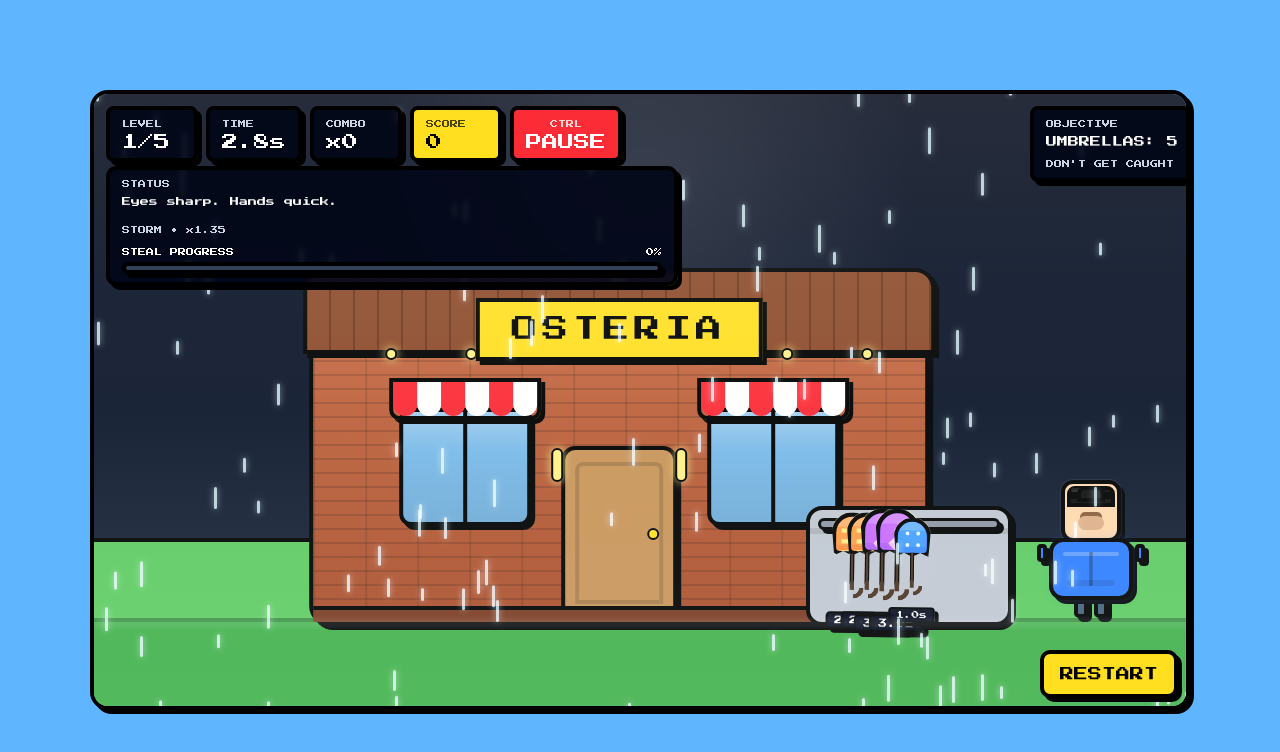
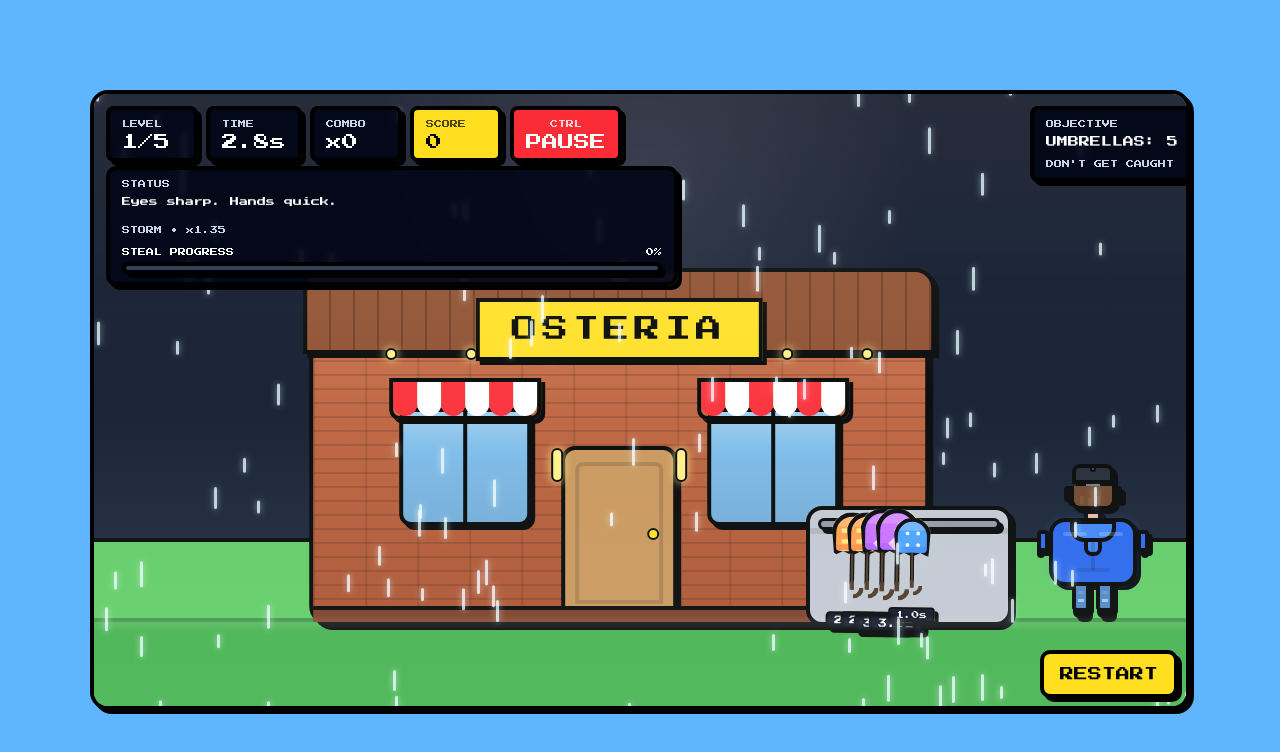
Before and after one commit to tomadinicamilla-png/ombrelli-heist-game, a React (Vite) app: page / in a window 1280 px wide. Both pictures are taken after a click on the button "START GAME". Shown: the top 752 px of the page. Built offline with nearby package versions, Linux system fonts and the light colour scheme; the HTML template or start-up script is replaced by a standard one.

Commit message:
newplayerback

```diff
--- a/src/OmbrelliHeistGame.tsx
+++ b/src/OmbrelliHeistGame.tsx
@@ -808,7 +808,7 @@ function PlayerBack({
       <motion.div
         animate={
           stealing
-            ? { y: [0, -2, 0, -1, 0], scaleY: [1, 0.97, 1.03, 1] }
+            ? { y: [0, -2, 0, -1, 0], scaleY: [1, 0.98, 1.02, 1] }
             : danger
               ? { scaleX: [1, 1.02, 1] }
               : { y: 0, scaleY: 1, scaleX: 1 }
@@ -824,7 +824,7 @@ function PlayerBack({
         <div className="relative flex flex-col items-center">
           {carrying && (
             <motion.div
-              className="absolute -left-10 top-4 -rotate-[30deg]"
+              className="absolute -left-10 top-5 -rotate-[30deg]"
               initial={{ opacity: 0, x: 8, scale: 0.92 }}
               animate={{ opacity: 1, x: 0, scale: [1, 1.05, 1] }}
               exit={{ opacity: 0 }}
@@ -845,60 +845,109 @@ function PlayerBack({
             </motion.div>
           )}
 
+          {/* HEAD */}
           <div
-            className="relative w-[60px] h-[62px] rounded-[12px] border-4 border-black bg-[#ffd8ad]"
-            style={{
-              boxShadow: danger
-                ? "0 0 0 2px rgba(255,245,157,.28), 0 0 14px rgba(255,255,255,.08), 4px 4px 0 #000"
-                : "0 0 0 1px rgba(255,255,255,.08), 4px 4px 0 #000",
-            }}
+            className="relative w-[62px] h-[58px]"
+            style={{ filter: danger ? "drop-shadow(0 0 6px rgba(255,255,255,.12))" : "none" }}
           >
-            <div className="absolute inset-x-[2px] top-[2px] h-[17px] rounded-t-[8px] bg-[#101010] border-4 border-black" />
-            <div className="absolute inset-x-[2px] top-[15px] h-[8px] bg-[#101010] border-x-4 border-b-4 border-black" />
-            <div className="absolute left-[6px] top-[4px] w-[12px] h-[4px] bg-white/10 rounded-full" />
-            <div className="absolute left-1/2 -translate-x-1/2 top-[28px] w-[22px] h-[10px] bg-[#8b5e3c] rounded-full" />
-            <div className="absolute left-1/2 -translate-x-1/2 bottom-[8px] w-[26px] h-[14px] bg-[#deb089] rounded-full" />
-            <div className="absolute left-1/2 -translate-x-1/2 top-[8px] w-[44px] h-[7px] bg-black rounded-full" />
-            <div className="absolute left-1/2 -translate-x-1/2 top-[2px] w-[28px] h-[16px] bg-[#101010] rounded-t-[8px] border-4 border-black" />
+            {/* ears */}
+            <div
+              className="absolute left-[2px] top-[22px] w-[8px] h-[16px] border-4 border-black bg-[#ffd8ad] rounded-[4px]"
+              style={pxShadow()}
+            />
+            <div
+              className="absolute right-[2px] top-[22px] w-[8px] h-[16px] border-4 border-black bg-[#ffd8ad] rounded-[4px]"
+              style={pxShadow()}
+            />
+
+            {/* cap back */}
+            <div
+              className="absolute left-1/2 -translate-x-1/2 top-0 w-[42px] h-[20px] border-4 border-black bg-[#1f2430] rounded-t-[8px]"
+              style={pxShadow()}
+            />
+            {/* cap top button */}
+            <div className="absolute left-1/2 -translate-x-1/2 top-[2px] w-[6px] h-[6px] bg-[#4b5563] rounded-full border-2 border-black" />
+            {/* cap opening */}
+            <div className="absolute left-1/2 -translate-x-1/2 top-[18px] w-[24px] h-[8px] border-4 border-black bg-[#111827] rounded-[4px]" />
+            {/* cap strap */}
+            <div className="absolute left-1/2 -translate-x-1/2 top-[20px] w-[14px] h-[4px] bg-[#6b7280]" />
+
+            {/* hair */}
+            <div
+              className="absolute left-1/2 -translate-x-1/2 top-[22px] w-[46px] h-[24px] border-x-4 border-b-4 border-black bg-[#6b4226] rounded-b-[10px]"
+              style={pxShadow()}
+            />
+            <div className="absolute left-[18px] top-[32px] w-[4px] h-[8px] bg-[#7a4a2b]" />
+            <div className="absolute left-[26px] top-[34px] w-[4px] h-[8px] bg-[#7a4a2b]" />
+            <div className="absolute left-[34px] top-[32px] w-[4px] h-[8px] bg-[#7a4a2b]" />
+
+            {/* neck */}
+            <div
+              className="absolute left-1/2 -translate-x-1/2 bottom-0 w-[18px] h-[12px] border-4 border-black bg-[#f0bf96] rounded-[4px]"
+              style={pxShadow()}
+            />
           </div>
 
+          {/* HOODIE */}
           <div
-            className="-mt-1 relative w-[84px] h-[62px] rounded-[14px] border-4 border-black bg-[#2f7dff]"
+            className="-mt-1 relative w-[88px] h-[68px] rounded-[16px] border-4 border-black bg-[#2563eb]"
             style={{ boxShadow: "0 0 10px rgba(59,130,246,.18), 4px 4px 0 #000" }}
           >
-            <div className="absolute inset-x-[10px] top-[10px] h-[4px] bg-white/25 rounded-full" />
-            <div className="absolute left-1/2 -translate-x-1/2 top-[10px] bottom-[10px] w-[4px] bg-black/12" />
-            <div className="absolute left-1/2 -translate-x-1/2 top-[10px] bottom-[10px] w-[3px] bg-black/20" />
-            <div className="absolute inset-x-[14px] bottom-[10px] h-[6px] bg-black/10 rounded-full" />
+            {/* hood */}
+            <div className="absolute left-1/2 -translate-x-1/2 -top-[2px] w-[46px] h-[22px] border-4 border-black bg-[#3b82f6] rounded-b-[14px]" />
+            <div className="absolute left-1/2 -translate-x-1/2 top-[16px] w-[18px] h-[18px] border-4 border-black bg-[#3b82f6] rounded-b-[8px]" />
+
+            {/* shoulders light */}
+            <div className="absolute left-[10px] top-[10px] w-[24px] h-[4px] bg-white/20 rounded-full" />
+            <div className="absolute right-[10px] top-[10px] w-[24px] h-[4px] bg-white/20 rounded-full" />
+
+            {/* central seam */}
+            <div className="absolute left-1/2 -translate-x-1/2 top-[18px] bottom-[12px] w-[4px] bg-black/15" />
+
+            {/* pocket shadow */}
+            <div className="absolute left-1/2 -translate-x-1/2 bottom-[10px] w-[34px] h-[4px] bg-black/10 rounded-full" />
           </div>
 
-          <div className="-mt-1 flex gap-[6px]">
-            <motion.div
-              className="w-[14px] h-[22px] rounded-b-[5px] border-4 border-black bg-[#45627a]"
-              style={pxShadow()}
-              animate={stealing ? { y: [0, -1, 1, 0] } : { y: 0 }}
-              transition={
-                stealing ? { repeat: Infinity, duration: 0.22 } : { duration: 0.2 }
-              }
-            />
-            <motion.div
-              className="w-[14px] h-[22px] rounded-b-[5px] border-4 border-black bg-[#45627a]"
-              style={pxShadow()}
-              animate={stealing ? { y: [1, 0, -1, 0] } : { y: 0 }}
-              transition={
-                stealing ? { repeat: Infinity, duration: 0.22 } : { duration: 0.2 }
-              }
-            />
-          </div>
-
+          {/* ARMS */}
           <div
-            className="absolute -left-[12px] top-[64px] w-[10px] h-[18px] rounded-[4px] border-4 border-black bg-[#2f7dff]"
+            className="absolute -left-[12px] top-[66px] w-[12px] h-[22px] rounded-[4px] border-4 border-black bg-[#2563eb]"
             style={pxShadow()}
           />
           <div
-            className="absolute -right-[12px] top-[64px] w-[10px] h-[18px] rounded-[4px] border-4 border-black bg-[#2f7dff]"
+            className="absolute -right-[12px] top-[66px] w-[12px] h-[22px] rounded-[4px] border-4 border-black bg-[#2563eb]"
             style={pxShadow()}
           />
+          <div className="absolute -left-[12px] top-[84px] w-[8px] h-[10px] bg-[#ffd8ad] border-4 border-black rounded-b-[4px]" />
+          <div className="absolute -right-[12px] top-[84px] w-[8px] h-[10px] bg-[#ffd8ad] border-4 border-black rounded-b-[4px]" />
+
+          {/* JEANS */}
+          <div className="-mt-1 flex gap-[6px]">
+            <motion.div
+              className="relative w-[18px] h-[30px] rounded-b-[5px] border-4 border-black bg-[#4b83c3]"
+              style={pxShadow()}
+              animate={stealing ? { y: [0, -1, 1, 0] } : { y: 0 }}
+              transition={stealing ? { repeat: Infinity, duration: 0.22 } : { duration: 0.2 }}
+            >
+              <div className="absolute inset-x-[2px] top-[5px] h-[3px] bg-white/15 rounded-full" />
+              <div className="absolute inset-x-[2px] bottom-[6px] h-[3px] bg-[#9fc4ee]" />
+            </motion.div>
+
+            <motion.div
+              className="relative w-[18px] h-[30px] rounded-b-[5px] border-4 border-black bg-[#4b83c3]"
+              style={pxShadow()}
+              animate={stealing ? { y: [1, 0, -1, 0] } : { y: 0 }}
+              transition={stealing ? { repeat: Infinity, duration: 0.22 } : { duration: 0.2 }}
+            >
+              <div className="absolute inset-x-[2px] top-[5px] h-[3px] bg-white/15 rounded-full" />
+              <div className="absolute inset-x-[2px] bottom-[6px] h-[3px] bg-[#9fc4ee]" />
+            </motion.div>
+          </div>
+
+          {/* SHOES */}
+          <div className="-mt-1 flex gap-[8px]">
+            <div className="w-[16px] h-[10px] border-4 border-black bg-[#111827] rounded-b-[6px]" style={pxShadow()} />
+            <div className="w-[16px] h-[10px] border-4 border-black bg-[#111827] rounded-b-[6px]" style={pxShadow()} />
+          </div>
         </div>
       </motion.div>
     </motion.div>
```
